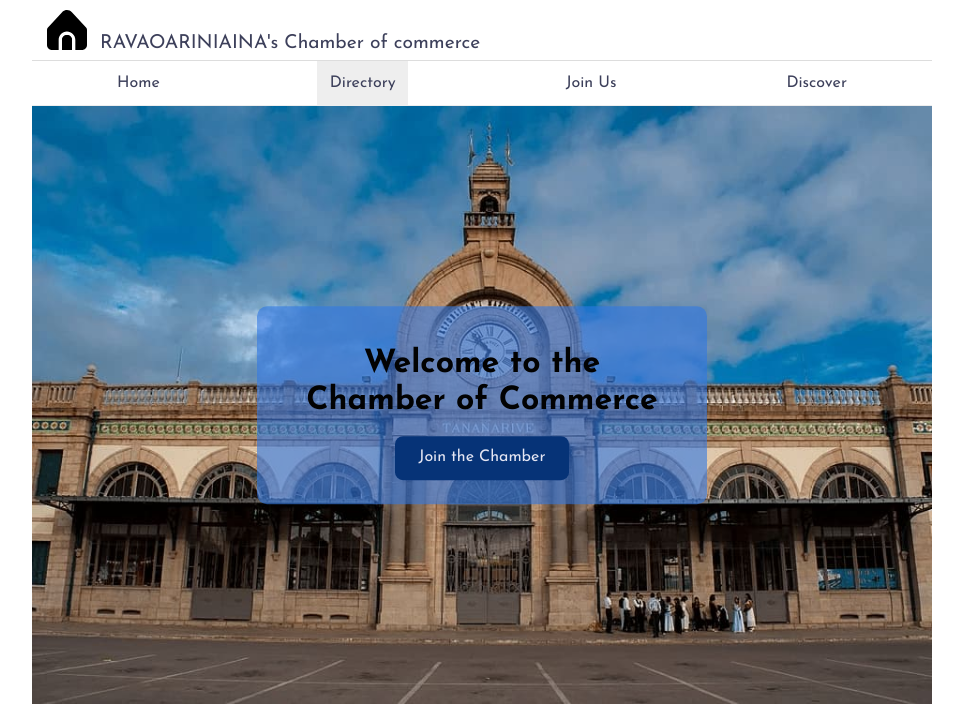
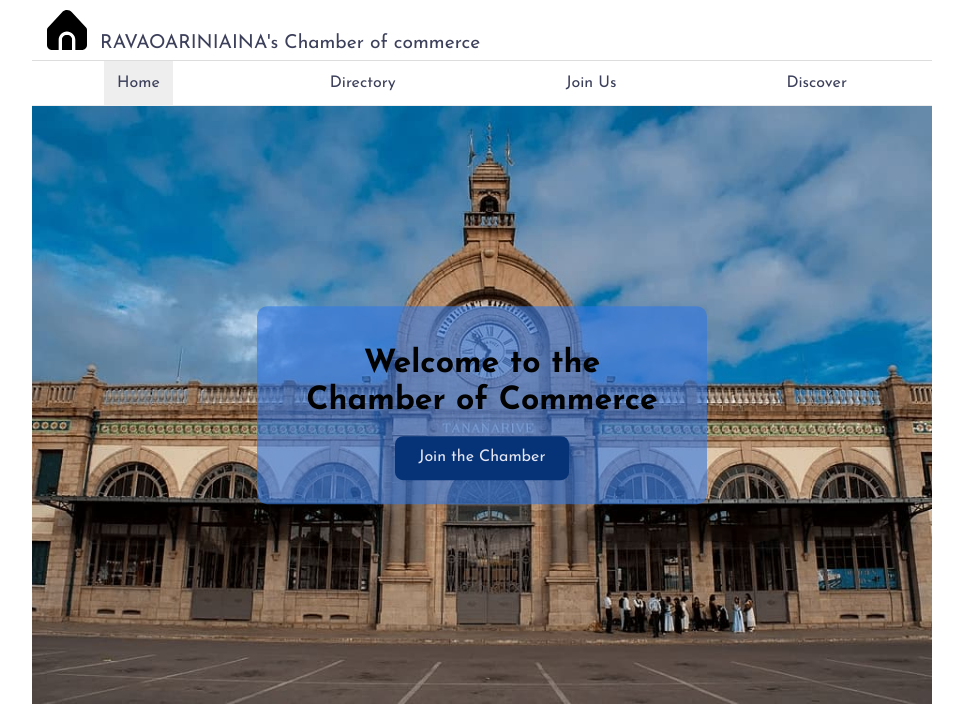
Before and after one commit to iloantsa/wdd231, a plain HTML site: page chamber/index.html in a window 1280 px wide. Shown: the top 721 px of the page, without its empty margins (158-1121 px from the left). Drawn offline with Linux system fonts and the light colour scheme; no server answers; a web font is replaced by a local one.

Commit message:
last chnage w3

```diff
--- a/chamber/index.html
+++ b/chamber/index.html
@@ -44,8 +44,8 @@
     </header>
     <nav id="nav-bar" class="navigation">
         <ul>
-            <li><a href="index.html">Home</a></li>
-            <li class="current"><a href="directory.html">Directory</a></li>
+            <li class="current"><a href="index.html">Home</a></li>
+            <li><a href="directory.html">Directory</a></li>
             <li><a href="#">Join Us</a></li>
             <li><a href="#">Discover</a></li>
         </ul>
```
